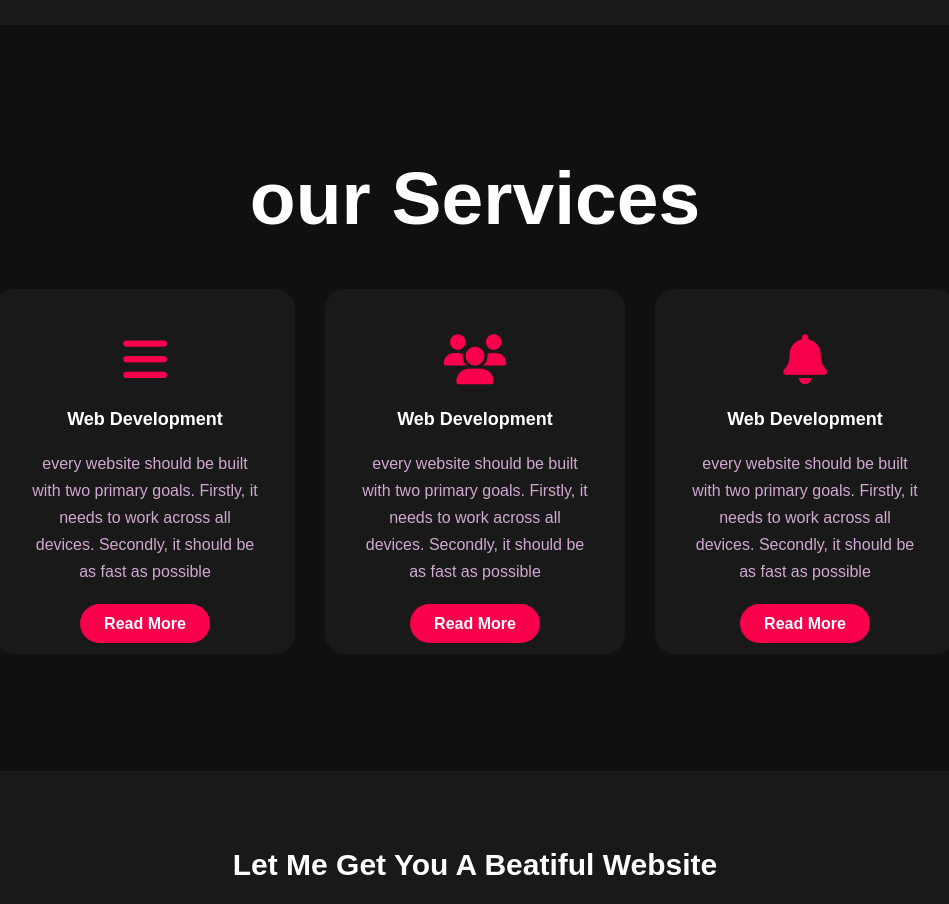
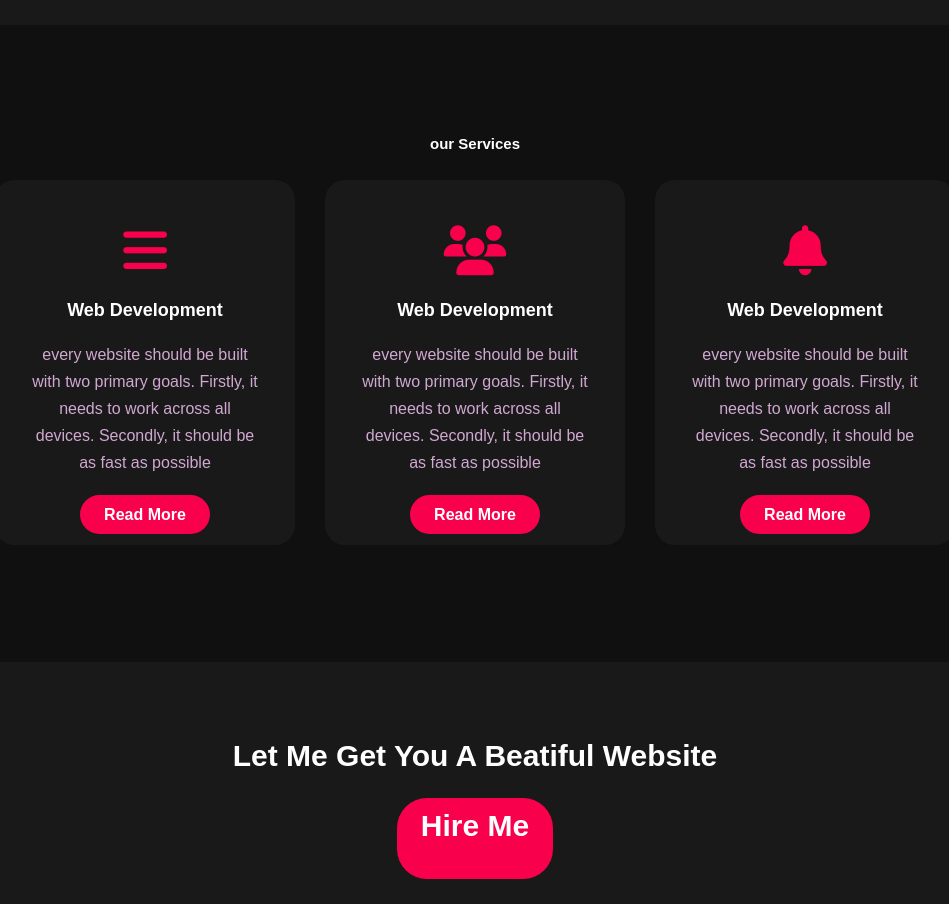
Before and after one commit to deyink/yusuf, a plain HTML site: page index.html in a window 1280 px wide. Shown: the part 1620-2524 px from the top of the page, without its empty margins (165-1114 px from the left). Drawn offline with Linux system fonts and the light colour scheme; files whose address does not match are found by name.

Commit message:
Update portfolio.css

```diff
--- a/portfolio.css
+++ b/portfolio.css
@@ -176,9 +176,9 @@ button:hover{
 }
 .title h2{
 color: white;
-font-size: 75px;
-width: 1130px;
-margin: 30px auto;
+font-size: 15px;
+width: 100%;
+margin: 10px auto;
 text-align: center;
 }
 .box{
```
